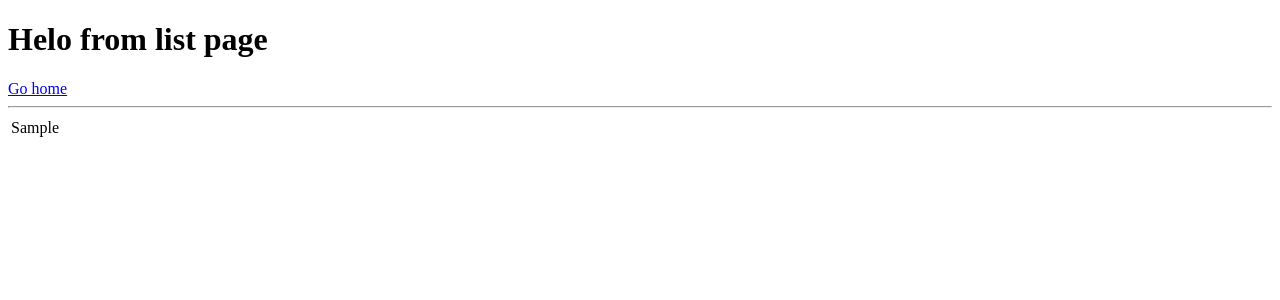
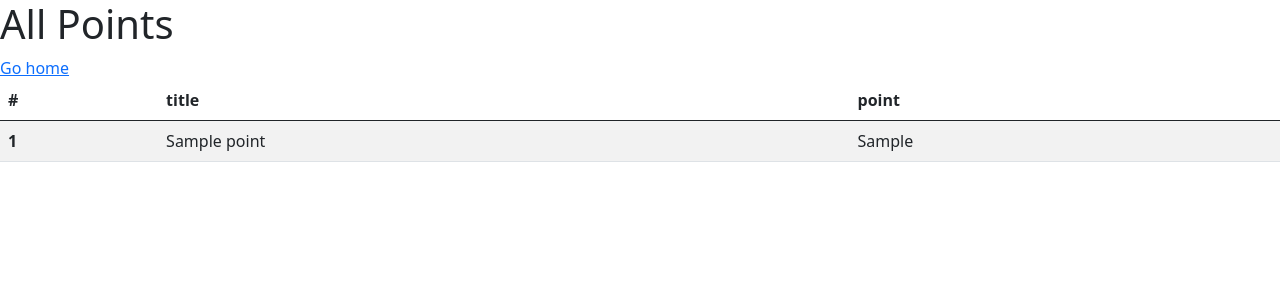
Before and after one commit to smakotin/andr9922, a Django app: page /coordinates/ in a window 1280 px wide. Shown: the top 300 px of the page. Run offline with Django 4.2, Linux system fonts and the light colour scheme; tables that the repository leaves empty hold one stand-in row (values such as "Sample post").

Commit message:
corrected the template , some fixes

```diff
--- a/andr9922/leaf_app/admin.py
+++ b/andr9922/leaf_app/admin.py
@@ -4,4 +4,4 @@ from leaf_app.models import Point
 
 @admin.register(Point)
 class PointAdmin(admin.ModelAdmin):
-    list_display = ['id', 'coordinate']
+    list_display = ['id', 'title', 'coordinate']
--- a/andr9922/leaf_app/templates/leaf_app/point_list.html
+++ b/andr9922/leaf_app/templates/leaf_app/point_list.html
@@ -1,24 +1,35 @@
-<!DOCTYPE html>
+<!doctype html>
 <html lang="en">
 <head>
-    <meta charset="UTF-8">
+    <meta charset="utf-8">
+    <meta name="viewport" content="width=device-width, initial-scale=1">
+
+    <link href="https://cdn.jsdelivr.net/npm/bootstrap@5.0.2/dist/css/bootstrap.min.css" rel="stylesheet"
+          integrity="sha384-EVSTQN3/azprG1Anm3QDgpJLIm9Nao0Yz1ztcQTwFspd3yD65VohhpuuCOmLASjC" crossorigin="anonymous">
+
     <title>List of points</title>
 </head>
 <body>
-<h1>Helo from list page</h1>
+<h1>All Points</h1>
 
- <a href="/">Go home</a>
-<hr>
+<a href="/">Go home</a>
 
-<table>
-    {% for point in points %}
+<table class="table table-striped">
+    <thead>
     <tr>
+        <th scope="col">#</th>
+        <th scope="col">title</th>
+        <th scope="col">point</th>
+    </tr>
+    </thead>
+    <tbody>
+        {% for point in points reversed %}
+    <tr>
+        <th scope="row">{{ point.id }}</th>
+        <td>{{ point.title }}</td>
         <td>{{ point.coordinate }}</td>
-    </tr>
-    {% endfor %}
+        {% endfor %}
 </table>
-
-
 
 </body>
 </html>
--- a/andr9922/leaf_app/urls.py
+++ b/andr9922/leaf_app/urls.py
@@ -1,5 +1,4 @@
 from django.urls import path
-
 from leaf_app.views import MapPageView, PointListView, add_point
 
 urlpatterns = [
--- a/andr9922/leaf_app/views.py
+++ b/andr9922/leaf_app/views.py
@@ -1,7 +1,6 @@
 from django.shortcuts import render
 from django.views.generic import TemplateView, ListView
-from django.contrib.gis.geos import Point as P
-
+from django.contrib.gis.geos import Point as PointObject
 from leaf_app.models import Point
 
 
@@ -20,10 +19,10 @@ def add_point(request):
         title = request.POST.get('title')
         lat = float(request.POST.get('lat'))
         lng = float(request.POST.get('lng'))
-        point_object = P(lat, lng)
+        point_object = PointObject(lat, lng)
 
         point = Point(title=title, coordinate=point_object)
         point.save()
 
-        return render(request, 'leaf_app/map_page.html')
+        # return render(request, 'leaf_app/map_page.html')
     return render(request, 'leaf_app/map_page.html')
```
Also changed, not shown: andr9922/leaf_app/templates/leaf_app/map_page.html (+2 -7 lines).
